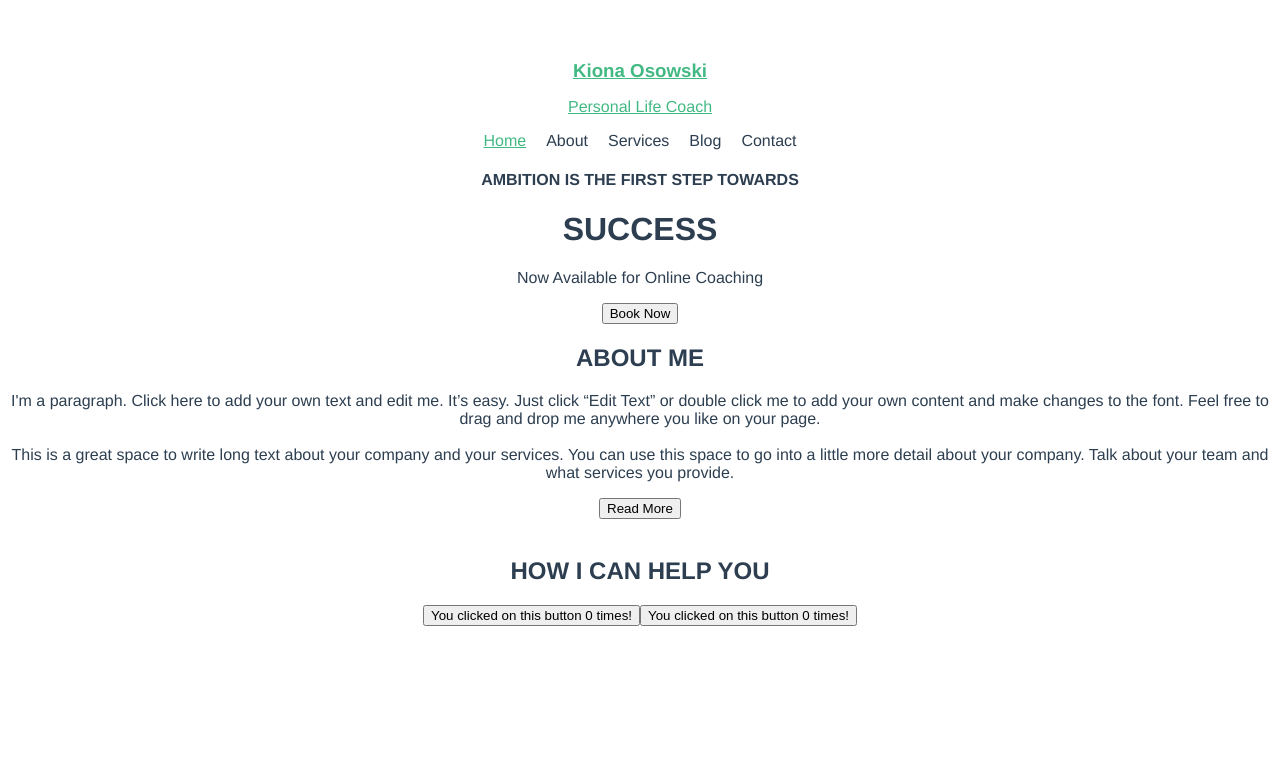
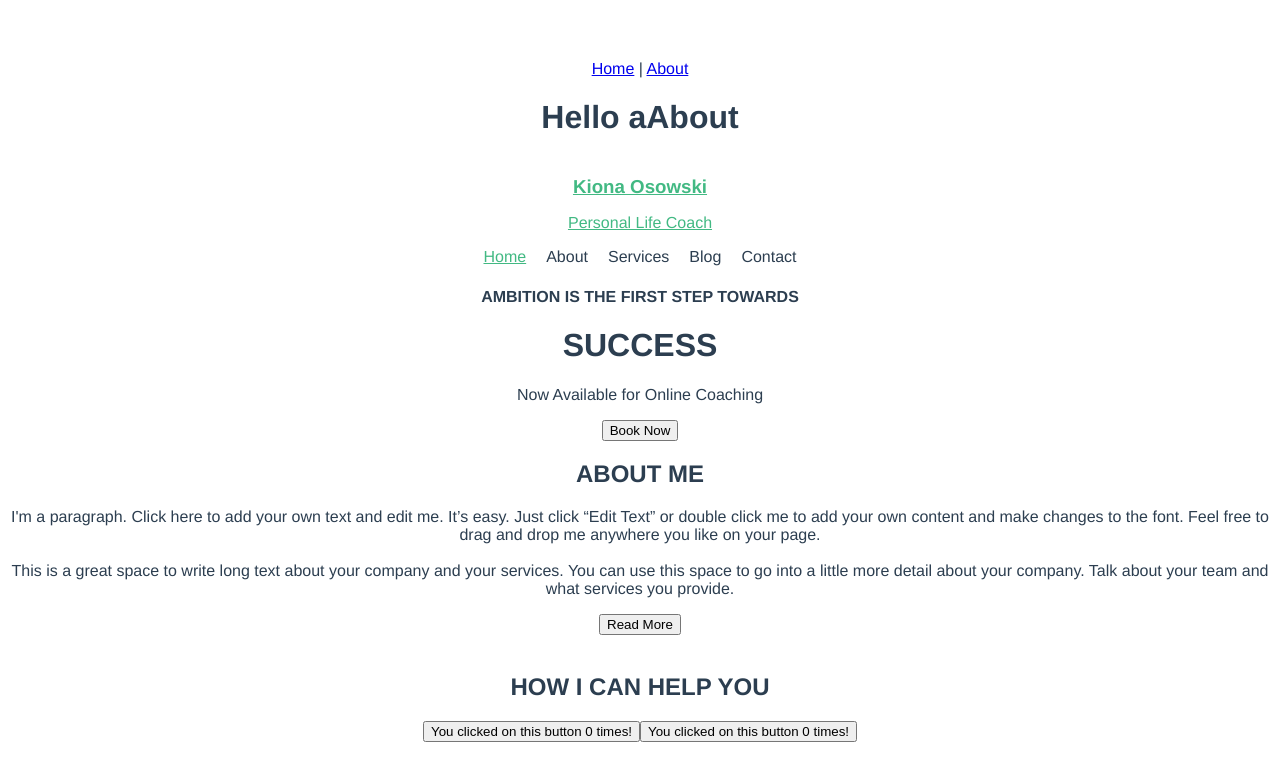
Before and after one commit to python-plusplus/osowski, a Vue app: page /about in a window 1280 px wide. Shown: the top 780 px of the page. Built offline with nearby package versions, Linux system fonts and the light colour scheme.

Commit message:
router added

```diff
--- a/src/App.vue
+++ b/src/App.vue
@@ -1,4 +1,9 @@
 <template>
+  <div id="nav">
+      <router-link to="/">Home</router-link> |
+      <router-link to="/about">About</router-link>
+  </div>
+  <router-view />
   <HelloWorld msg="Welcome to the gucci gang yeet"/>
   <TestButton/>
   <TestButton/>
--- a/src/main.js
+++ b/src/main.js
@@ -1,4 +1,5 @@
 import { createApp } from 'vue'
 import App from './App.vue'
+import router from './router'
 
-createApp(App).mount('#app')
+createApp(App).use(router).mount('#app')
--- /dev/null
+++ b/src/router.js
@@ -0,0 +1,21 @@
+import { createRouter, createWebHistory } from "vue-router"
+import Home from "./views/Home.vue"
+import About from "./views/About.vue"
+
+
+
+const router = createRouter({
+    history: createWebHistory(),
+    routes: [{
+        path: "/",
+        name: "home",
+        component: Home
+    },
+    {
+        path:"/about",
+        name: "about",
+        component: About
+    }]
+});
+
+export default router;
--- /dev/null
+++ b/src/views/About.vue
@@ -0,0 +1,9 @@
+<template>
+ <h1>Hello aAbout</h1>
+</template>
+
+<script>
+export default{
+    name: 'About'
+}
+</script>
--- /dev/null
+++ b/src/views/Home.vue
@@ -0,0 +1,9 @@
+<template>
+ <h1>Hello World!</h1>
+</template>
+
+<script>
+export default{
+    name: 'Home'
+}
+</script>
```
